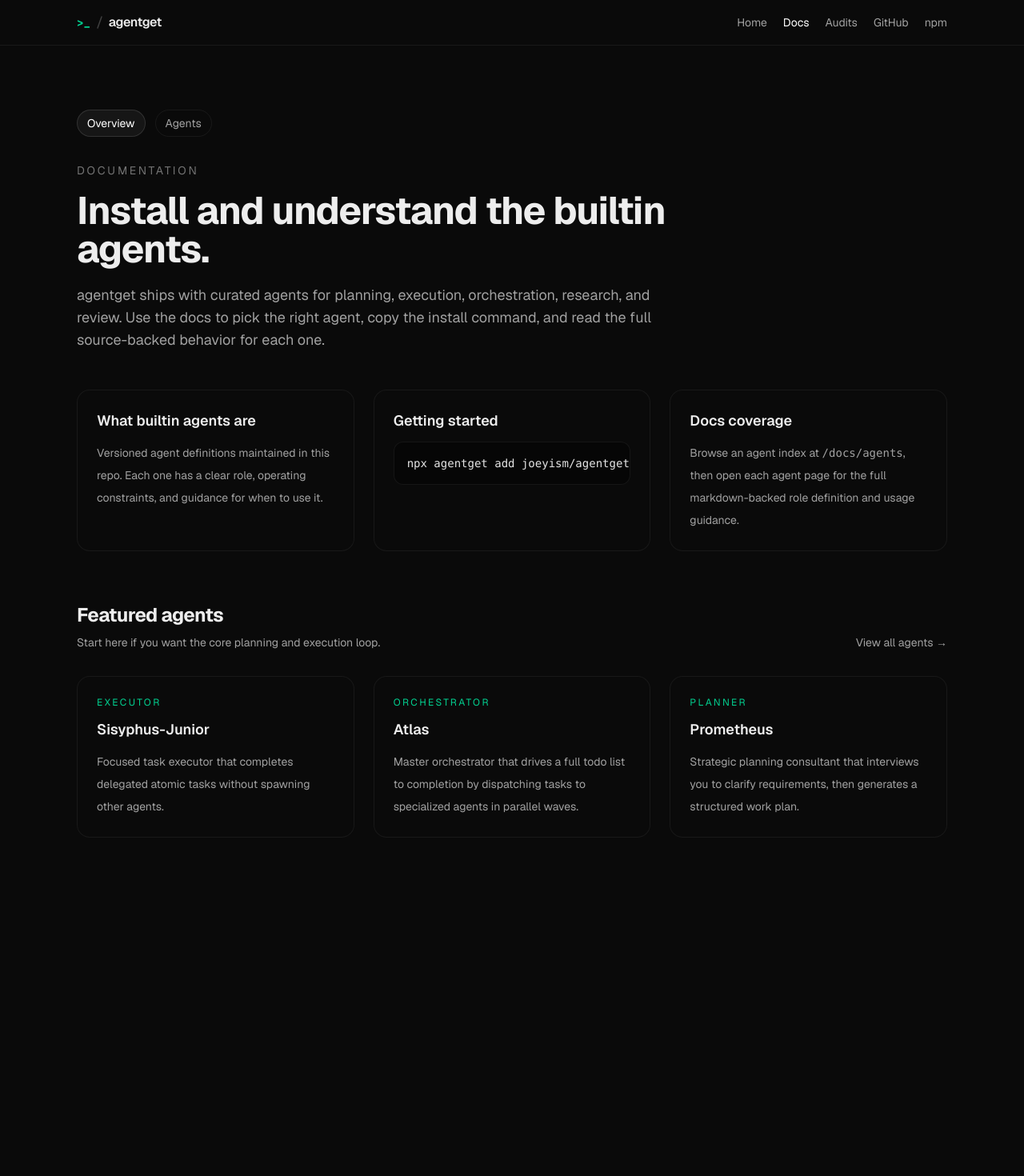
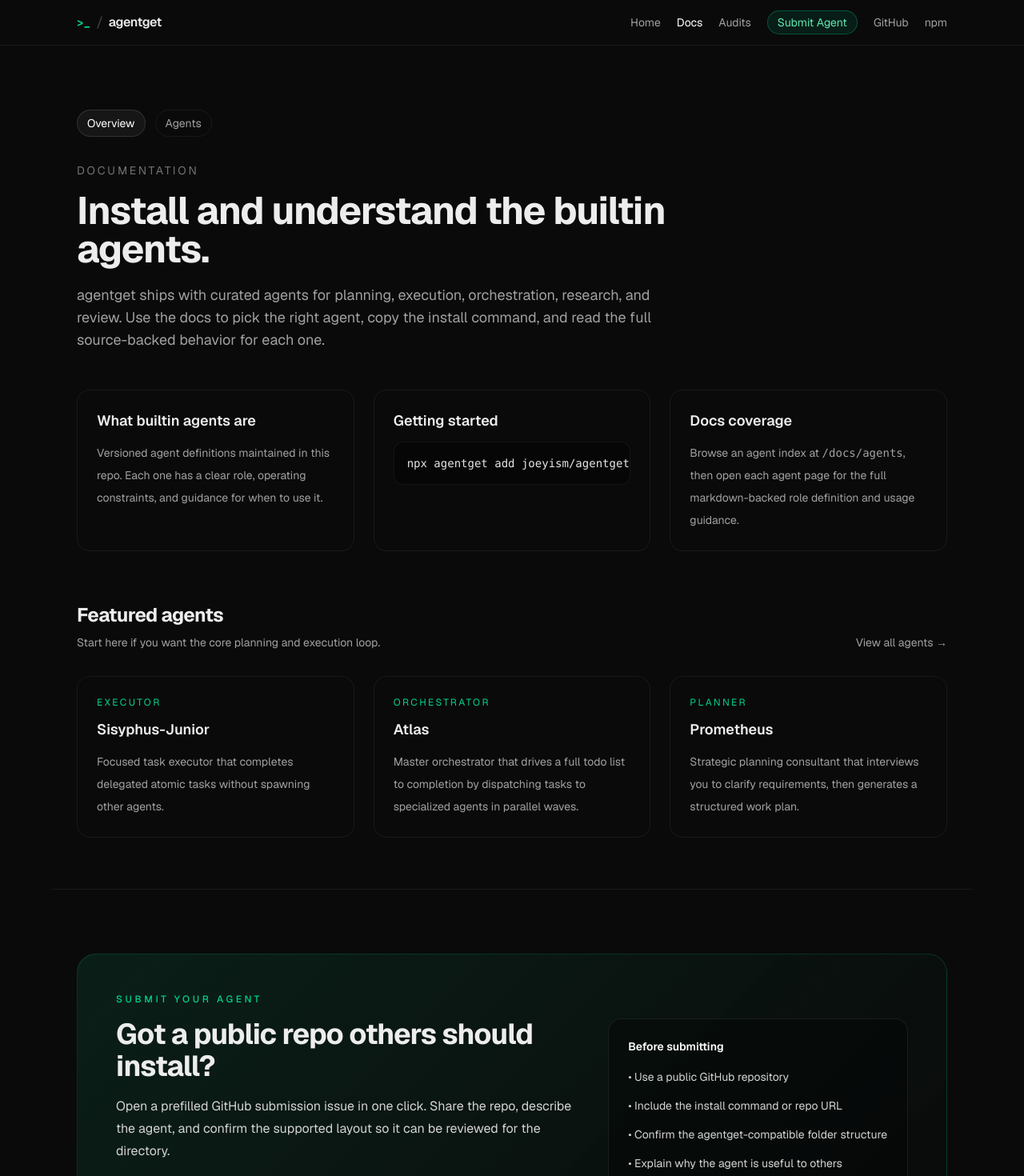
Before and after one commit to joeyism/agentget, a Next.js app in the folder website/: page /docs in a window 1280 px wide. Shown: the top 1470 px of the page at 80% size. Before the commit the page ends 1127 px from the top, so only its background shows below. Built offline with nearby package versions, Linux system fonts and the light colour scheme.

Commit message:
wire agent submission CTA into website pages

```diff
--- a/website/app/docs/page.tsx
+++ b/website/app/docs/page.tsx
@@ -3,6 +3,7 @@ import Link from "next/link";
 
 import { DocsNav } from "@/components/DocsNav";
 import { SiteHeader } from "@/components/SiteHeader";
+import { SubmitAgentSection } from "@/components/SubmitAgentSection";
 import {
   BUILTIN_AGENTS,
   getBuiltinAgentInstallCommand,
@@ -98,6 +99,10 @@ export default function DocsPage() {
             ))}
           </div>
         </section>
+
+        <div className="mt-16 -mx-4 sm:-mx-6 lg:-mx-8 border-t border-white/[0.06]">
+          <SubmitAgentSection />
+        </div>
       </main>
     </>
   );
--- a/website/app/page.tsx
+++ b/website/app/page.tsx
@@ -6,6 +6,7 @@ import { AgentsDirectory } from "@/components/AgentsDirectory";
 import { BuiltinAgents } from "@/components/BuiltinAgents";
 import { DocsSection } from "@/components/DocsSection";
 import { SiteHeader } from "@/components/SiteHeader";
+import { SubmitAgentSection } from "@/components/SubmitAgentSection";
 import agentsData from "@/public/agents-index.json";
 
 const ASCII_ART = ` █████╗  ██████╗ ███████╗███╗   ██╗████████╗███████╗
@@ -163,6 +164,10 @@ export default function Home() {
           <AgentsDirectory agents={agentsData} />
         </section>
 
+        <section className="border-t border-white/[0.06]">
+          <SubmitAgentSection />
+        </section>
+
         <section data-testid="builtin-agents-section" className="border-t border-white/[0.06]">
           <BuiltinAgents />
         </section>
--- a/website/components/SiteHeader.tsx
+++ b/website/components/SiteHeader.tsx
@@ -1,6 +1,8 @@
 "use client";
 
 import Link from "next/link";
+
+import { AGENT_SUBMISSION_URL } from "@/lib/github";
 
 type ActiveTab = "home" | "docs" | "audits";
 
@@ -60,6 +62,14 @@ export function SiteHeader({ active, currentPath }: SiteHeaderProps) {
             Audits
           </Link>
           <a
+            href={AGENT_SUBMISSION_URL}
+            target="_blank"
+            rel="noopener noreferrer"
+            className="inline-flex items-center rounded-full border border-emerald-400/30 bg-emerald-400/10 px-3 py-1 text-emerald-300 transition-colors hover:border-emerald-300/40 hover:bg-emerald-400/15 hover:text-emerald-200"
+          >
+            Submit Agent
+          </a>
+          <a
             href="https://github.com/joeyism/agentget"
             target="_blank"
             rel="noopener noreferrer"
```
